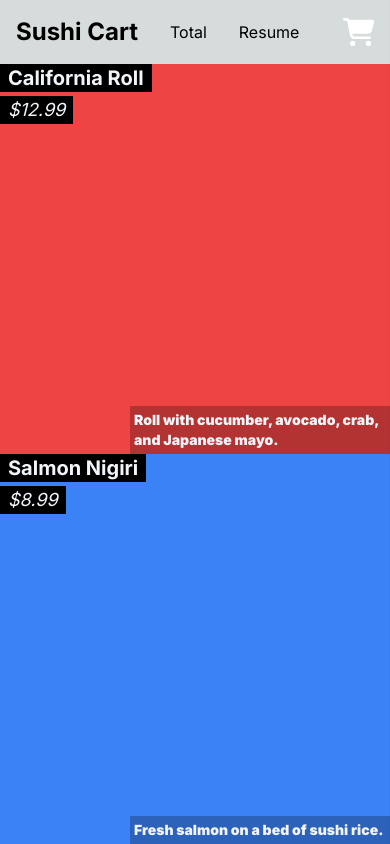
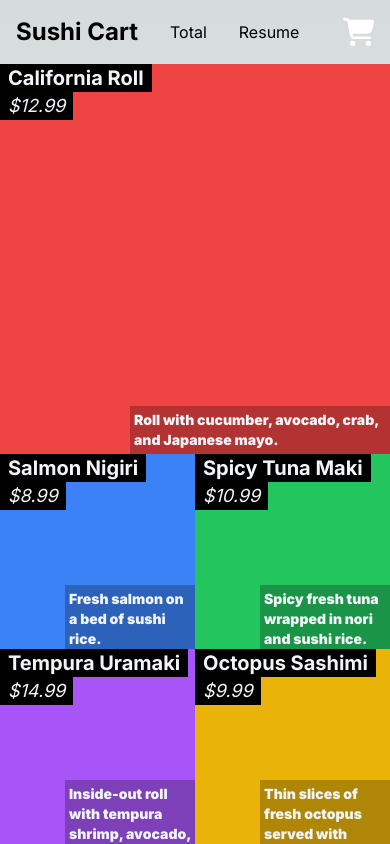
Before and after one commit to 3FE3LE/next-shop, a Next.js app: page / in a window 390 px wide. Shown: the top 844 px of the page. Built offline with nearby package versions, Linux system fonts and the light colour scheme.

Commit message:
add responsive desing to contentWrapper & behavior of shopping cart adapted differents app states

```diff
--- a/app/components/ContentWrapper.tsx
+++ b/app/components/ContentWrapper.tsx
@@ -1,10 +1,26 @@
-'use client'
-import useSushiCart from '@hooks/useSushiCart'
-import React from 'react'
+"use client";
+import useSushiCart from "@hooks/useSushiCart";
+import React from "react";
 
-export default function ContentWrapper({children}:{children: React.ReactNode}) {
-  const {modal} = useSushiCart()
+export default function ContentWrapper({
+  children,
+}: {
+  children: React.ReactNode;
+}) {
+  const { isModalShow } = useSushiCart();
   return (
-    <div className={`w-full transition origin-top-left  ${modal? ' scale-66 h-screen':''}`}>{children}</div>
-  )
+    <div
+      className={`w-full  transition origin-top-left  ${
+        isModalShow ? "scale-66 md:scale-50 lg:scale-66 h-screen" : ""
+      }`}
+    >
+      <div
+        className={`grid grid-flow-row grid-cols-2  ${
+          isModalShow ? "md:grid-cols-2 lg:grid-cols-3" : "md:grid-cols-3"
+        }`}
+      >
+        {children}
+      </div>
+    </div>
+  );
 }
--- a/app/components/ShoppingCart/index.tsx
+++ b/app/components/ShoppingCart/index.tsx
@@ -4,12 +4,12 @@ import ProductList from "./ProductList";
 import utils from "@utils/index";
 
 export default function ShoppingCart() {
-  const { total, modal, handleChangeModal, products } = useSushiCart();
+  const { total, isModalShow, handleChangeModal, products } = useSushiCart();
 
   return (
     <div
-      className={`fixed bg-black h-screen w-1/3 right-0 top-0 bottom-0 pt-16 transition-transform ${
-        !modal ? "translate-x-full" : ""
+      className={`fixed bg-black h-screen w-full md:w-1/2 lg:w-1/3 right-0 top-0 bottom-0 pt-16 transition-transform ${
+        !isModalShow ? "translate-x-full" : ""
       }`}
     >
       <div className="absolute top-0 right-0 w-full flex justify-between p-4">
--- a/app/components/TextLabelItalic.tsx
+++ b/app/components/TextLabelItalic.tsx
@@ -1,9 +1,13 @@
 import React from "react";
 import { TLabelProps } from "../types/SushiCartTypes";
 
-export default function TextLabelItalic({ text }: TLabelProps) {
+export default function TextLabelItalic({ text, isModal }: TLabelProps) {
   return (
-    <span className="text-lg italic absolute left-0 top-8 text-slate-100 bg-black px-2">
+    <span
+      className={`w-fit transition-transform origin-left text-lg italic text-slate-100 bg-black px-2 ${
+        isModal ? "scale-150 translate-y-3" : ""
+      }`}
+    >
       {text}
     </span>
   );
```
